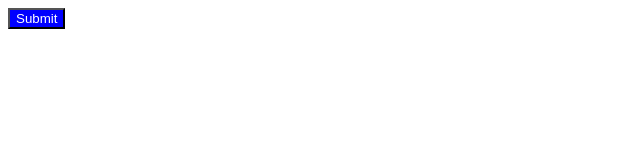
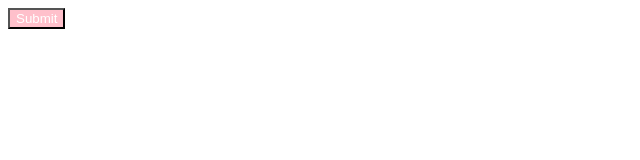
Before and after one commit to akhiazimpapri/Learning_css, a plain HTML site: page index.html in a window 1280 px wide. Shown: the whole page, without its empty margins (0-640 px from the left). Drawn offline with Linux system fonts and the light colour scheme.

Commit message:
practice set 1 Q3

```diff
--- a/index.html
+++ b/index.html
@@ -12,6 +12,6 @@
     </style>
 </head>
 <body>
-    <button>Submit</button>
+    <button style="background-color: pink;">Submit</button>
 </body>
 </html>
```
